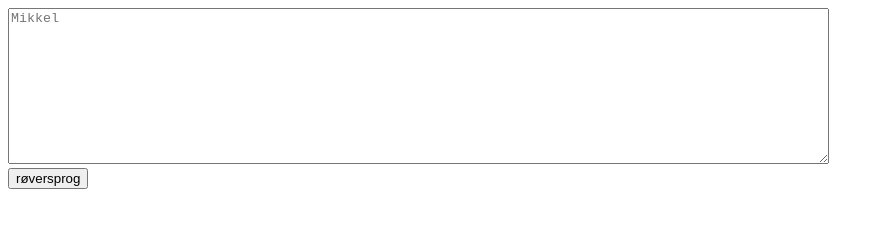
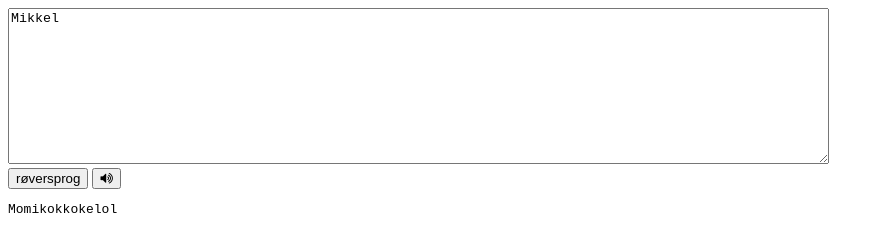
Before and after one commit to KristofferFJ/roeversprog, a plain HTML site: page index.html in a window 1280 px wide. Both pictures are taken after a click on the button "røversprog". Shown: the whole page, without its empty margins (0-884 px from the left). Drawn offline with Linux system fonts and the light colour scheme.

Commit message:
2 buttons

```diff
--- a/index.html
+++ b/index.html
@@ -2,13 +2,16 @@
 <html>
 <head>
     <title>Røversprog</title>
+    <meta name="viewport" content="width=device-width, initial-scale=1">
+    <link rel="stylesheet" href="https://cdnjs.cloudflare.com/ajax/libs/font-awesome/4.7.0/css/font-awesome.min.css">
     <meta charset="utf-8">
 </head>
 <body>
 <div>
-    <textarea id="input" rows=10 cols=100 placeholder="Mikkel"></textarea><br/>
-    <button onclick="speak()">røversprog</button>
-    <pre id="output"></pre>
+    <textarea id="input" rows=10 cols=100>Mikkel</textarea><br/>
+    <button onclick="roeversprog()">røversprog</button>
+    <button onclick="speak()"><i class="fa fa-volume-up"></i></button>
+    <pre id="output">Momikokkokelol</pre>
 </div>
 
 <script type="text/javascript" src="script.js"></script>
--- a/script.js
+++ b/script.js
@@ -1,17 +1,13 @@
 function speak() {
-    input = document.getElementById("input").value
-
-    roevered = roeversprog(input)
-    document.getElementById("output").innerHTML = roevered;
-
+    const roevered = document.getElementById("output").innerHTML;
     const utterance = new SpeechSynthesisUtterance(roevered);
     const voices = speechSynthesis.getVoices();
     utterance.voice = voices[0];
     speechSynthesis.speak(utterance);
-
 }
 
-function roeversprog(ord) {
+function roeversprog() {
+    ord = document.getElementById("input").value
     const consonants = "bcdfghjklmnpqrstvwxyzBCDFGHJKLMNPQRSTVWXYZ";
     let result = ""
 
@@ -23,5 +19,5 @@ function roeversprog(ord) {
         }
     }
 
-    return result
+    document.getElementById("output").innerHTML = result;
 }
```
